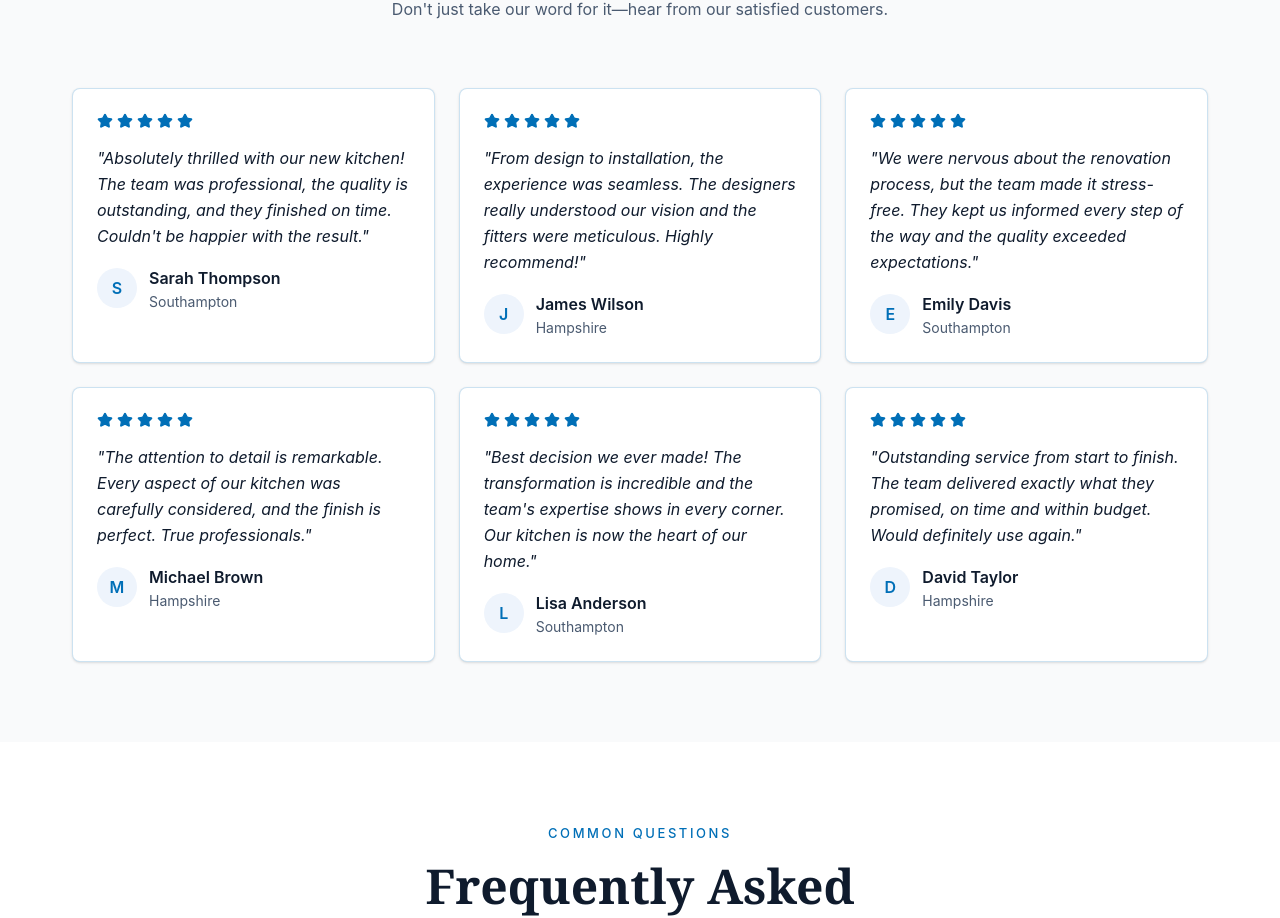
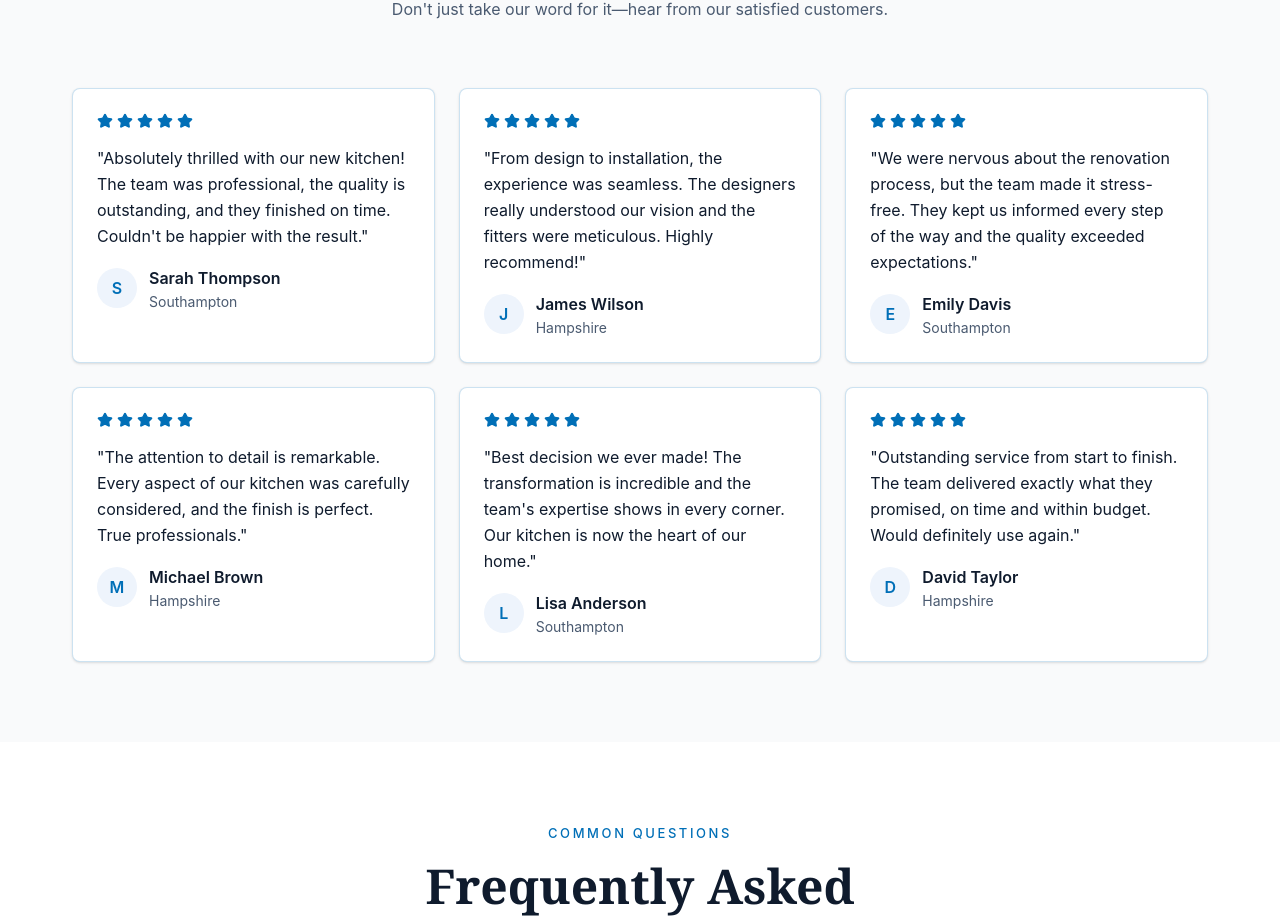
Before and after one commit to Affan569/Kitchen-Remodeling, a React (Vite) app: page / in a window 1280 px wide. Shown: the part 5532-6450 px from the top of the page. Built offline with nearby package versions, Linux system fonts and the light colour scheme.

Commit message:
Update Reviews.jsx

```diff
--- a/src/components/sections/Reviews.jsx
+++ b/src/components/sections/Reviews.jsx
@@ -1,4 +1,4 @@
-import { Container, Highlight } from "../ui";
+import { Container } from "../ui";
 import { reviewsSection, reviews } from "../../data";
 import { Star } from "lucide-react";
 
@@ -35,7 +35,7 @@ export default function Reviews() {
                     );
                   })}
                 </div>
-                <p className="mb-4 text-ink italic leading-relaxed">
+                <p className="mb-4 text-ink leading-relaxed">
                   "{review.text}"
                 </p>
                 <div className="flex items-center gap-3">
```
